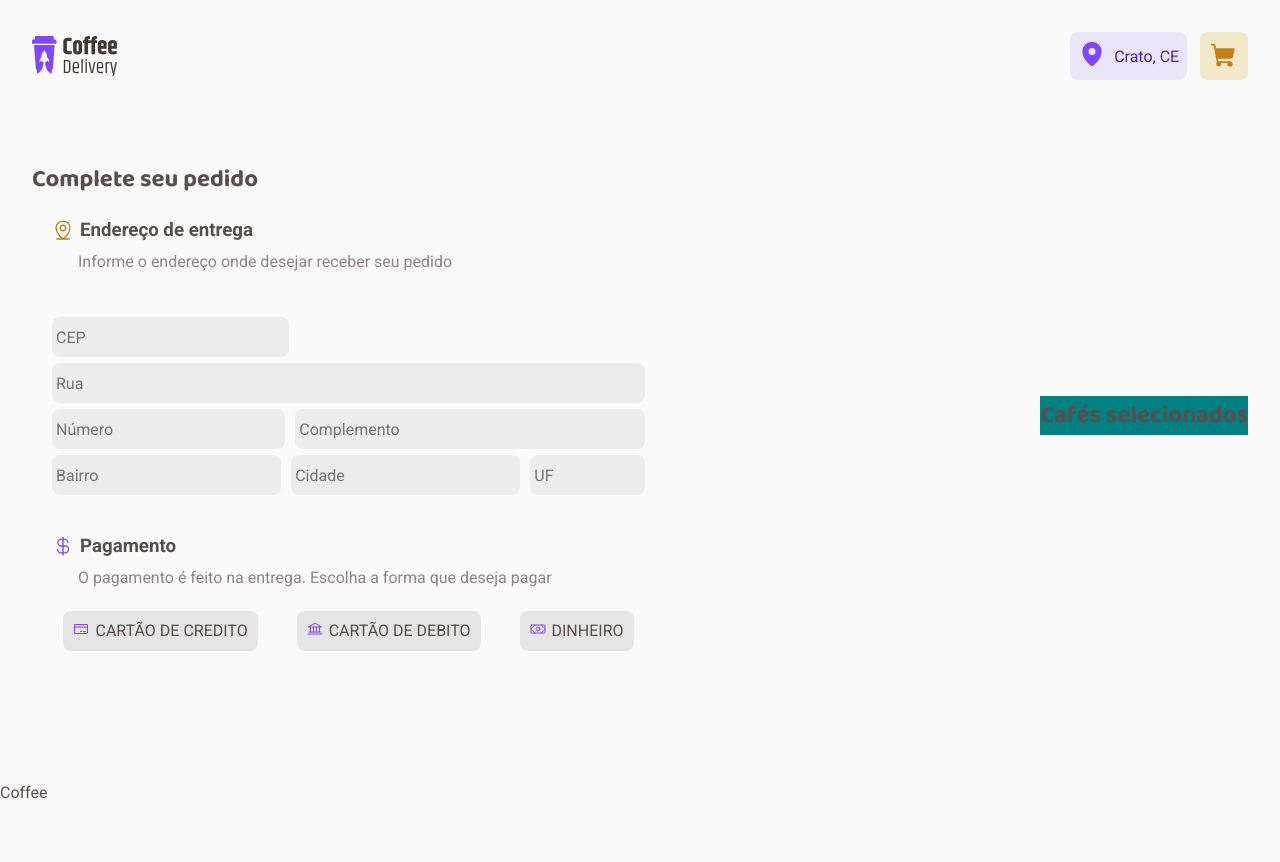
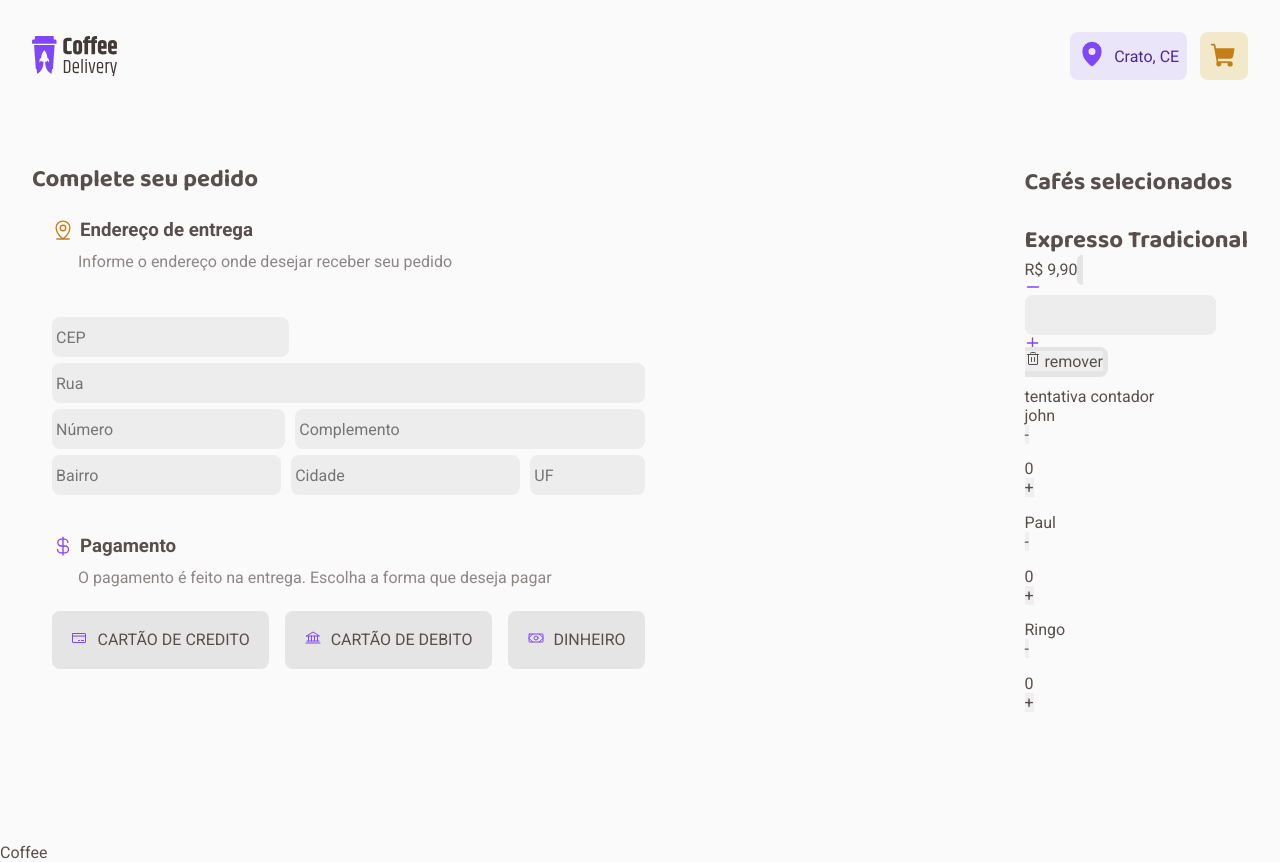
Before and after one commit to MRodrigues51/coffee-delivery, a React (Vite) app: page /cart in a window 1280 px wide. Before the commit the page ends 802 px from the top, so only its background shows below. Built offline with nearby package versions, Linux system fonts and the light colour scheme.

Commit message:
progress

```diff
--- a/src/components/Coffees/index.tsx
+++ b/src/components/Coffees/index.tsx
@@ -117,11 +117,33 @@ export function CoffeeContainer() {
     "body": "Bebida a base de café, uísque irlândes, açúcar e chantilly"
   }
   ]);
-  console.log(coffee)
+  const [selectedIndex, setSelectedIndex] = useState(-1);
+  const [inputValues, setInputValues] = useState<Record<number, number>>({});
 
-  const content = coffee.map((list) =>
+  const [count, setCount] = useState<number>(0)
+  console.log(count)
+
+  const handleMinus = (index: number) => {
+    setSelectedIndex(index);
+    setInputValues({ ...inputValues, [index]: inputValues[index] - 1 });
+    setCount(count - 1)
+    console.log('Esse é o index' + index)
+  };
+  console.log('esse é o console de menos' + count);
+
+  const handlePlus = (index: number) => {
+    setSelectedIndex(index);
+    setInputValues({ ...inputValues, [index]: inputValues[index] + 1 });
+    setCount(count + 1)
+    console.log('esse é o outro index' + index)
+  };
+  console.log('esse é o console de mais' + count);
+
+  console.log(inputValues)
+
+  const content = coffee.map((list, index) =>
+
   (
-    // console.log(list.photo)
     <>
       <div className="ListCard">
         <div className="Card">
@@ -135,10 +157,20 @@ export function CoffeeContainer() {
               <p>R$</p>
               <label>9,90</label>
             </span>
-            <span className="BackgroundInput">
-              <button className="a"><Minus weight="bold" /></button>
-              <input type="number" />
-              <button className="b"><Plus weight="bold" /></button>
+            <span key={list.id} className="BackgroundInput">
+              <button
+                className="a"
+                // key={list.id}
+                onClick={() => handleMinus(index)}>
+                <Minus weight="bold" />
+              </button>
+              <input type="number" value={selectedIndex === index ? inputValues[index] || 0 : 0} />
+              <button
+                className="b"
+                // key={index}
+                onClick={() => handlePlus(index)}>
+                <Plus weight="bold" />
+              </button>
             </span>
             <button className="CartPrice"><ShoppingCart weight="fill" size={28} /></button>
           </div>
--- a/src/pages/Cart/index.tsx
+++ b/src/pages/Cart/index.tsx
@@ -1,7 +1,28 @@
-import { Bank, CreditCard, CurrencyDollar, MapPinLine, Money } from "phosphor-react";
+import { Bank, CodeSimple, CreditCard, CurrencyDollar, MapPinLine, Minus, Money, Plus, Trash } from "phosphor-react";
+import { useState } from "react";
 import { CartContainer } from "./styles";
 
 export function Cart() {
+
+  const items = [
+    { id: 1, name: "john" },
+    { id: 2, name: "Paul" },
+    { id: 3, name: "Ringo" },
+  ]
+
+  function CounterButton() {
+
+    const [count, setCount] = useState(0);
+
+    return (
+      <div>
+        <button onClick={() => setCount(count - 1)}>-</button>
+        <div>{count}</div>
+        <button onClick={() => setCount(count + 1)}>+</button>
+      </div>
+    )
+  }
+
   return (
     <CartContainer>
       <div className="containerBox">
@@ -49,6 +70,30 @@ export function Cart() {
         </main>
         <article>
           <h2>Cafés selecionados</h2>
+          <div>
+            <img src="" alt="" />
+
+            <span>
+              <h2>Expresso Tradicional</h2>
+              <label htmlFor="">R$ 9,90</label>
+            </span>
+            <span className="AddRemoveItensCart">
+              <button className="a"><Minus weight="bold" /></button>
+              <input type="number" />
+              <button className="b"><Plus weight="bold" /></button>
+              <button><Trash /> remover</button>
+            </span>
+          </div>
+
+          <div>
+            tentativa contador
+            {items.map(item => (
+              <div key={item.id}>
+                {item.name}
+                <CounterButton />
+              </div>
+            ))}
+          </div>
         </article>
 
       </div>
--- a/src/pages/Cart/styles.tsx
+++ b/src/pages/Cart/styles.tsx
@@ -24,7 +24,11 @@ export const CartContainer = styled.div`
 
   }
   article {
-    background: teal;
+    /* background: teal; */
+    display: flex;
+    flex-direction: column;
+    justify-content: flex-start;
+    align-items: left;
   }
   input {
     background: ${(props) => props.theme["base-input"]};
@@ -110,12 +114,12 @@ export const CartContainer = styled.div`
   .PayDivButton button {
     border: 0;
     border-radius: 8px;
-    padding: 10px;
+    padding: 1.2rem;
     text-transform: uppercase;
     color: ${(props) => props.theme["base-text"]};
     background: ${(props) => props.theme["base-button"]};
     display: flex;
-    gap: 6px;
+    gap: 10px;
   }
    i {
     color: ${(props) => props.theme.purple};
@@ -123,4 +127,41 @@ export const CartContainer = styled.div`
   .divHeader i {
     color: ${(props) => props.theme["yellow-dark"]};
   }
+
+
+  button {
+  padding:0;
+  border: 0px;
+  padding-left:0;
+  padding-right:0;
+  outline:none;
+  cursor: pointer;
+  margin-bottom: 7%;
+  }
+  button.a{
+    margin: 0;
+    width: 1.25rem;
+    display: flex;
+    align-items: center;
+    justify-content: space-between;
+    background: transparent;
+    color: ${(props) => props.theme['purple']};
+  }
+  button.b{
+    margin: 0;
+    padding-right: 5px;
+    display: flex;
+    width: 1.25rem;
+    align-items: center;
+    justify-content: space-between;
+    background: transparent;
+    color: ${(props) => props.theme['purple']};
+  }
+  .AddRemoveItensCart {
+    background-color: ${(props) => props.theme['base-button']};
+    border-radius: 8px;
+    width: auto;
+    padding: 2.5%;
+  }
+
 `
```
